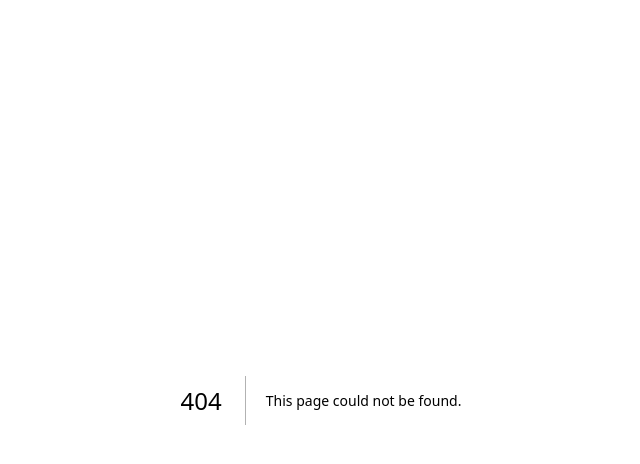
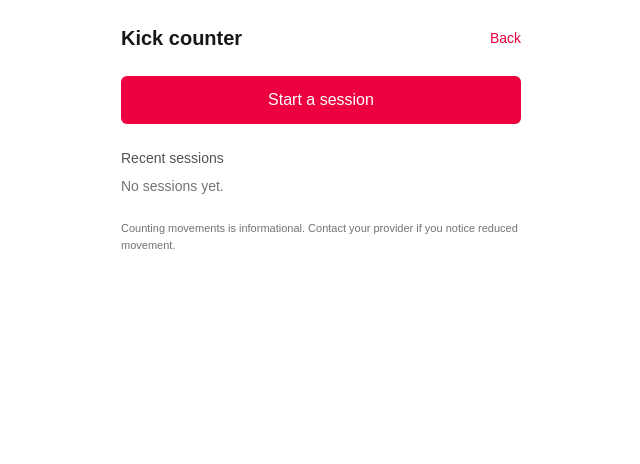
Before and after one commit to deepakpk-dev/lumen, a Next.js app: page /pregnancy/kicks in a window 1280 px wide. Before the commit this address had no page. Shown: the top 464 px of the page, without its empty margins (319-959 px from the left). Built offline with nearby package versions, Linux system fonts and the light colour scheme.

Commit message:
feat(pregnancy): add kick counter tool

```diff
--- /dev/null
+++ b/app/pregnancy/kicks/page.tsx
@@ -0,0 +1,5 @@
+import { KickCounter } from '@/src/components/KickCounter';
+
+export default function KicksPage() {
+  return <KickCounter />;
+}
--- /dev/null
+++ b/src/components/KickCounter.tsx
@@ -0,0 +1,85 @@
+'use client';
+
+import { useState } from 'react';
+import Link from 'next/link';
+import { useHealthData } from '@/src/state/useHealthData';
+import { KICK_TARGET } from '@/src/domain/pregnancy/kicks';
+import { todayISO } from '@/src/domain/dates';
+
+function newId(): string {
+  return globalThis.crypto?.randomUUID?.() ?? `k_${Date.now()}_${Math.random()}`;
+}
+
+export function KickCounter() {
+  const { saveKickSession, kickSessions } = useHealthData();
+  const [startedAt, setStartedAt] = useState<string | null>(null);
+  const [kicks, setKicks] = useState<string[]>([]);
+
+  function start() {
+    setStartedAt(new Date().toISOString());
+    setKicks([]);
+  }
+
+  function recordKick() {
+    setKicks((k) => [...k, new Date().toISOString()]);
+  }
+
+  async function finish() {
+    if (!startedAt) return;
+    await saveKickSession({
+      id: newId(),
+      date: todayISO(),
+      startedAt,
+      kickTimestamps: kicks,
+      endedAt: new Date().toISOString(),
+    });
+    setStartedAt(null);
+    setKicks([]);
+  }
+
+  return (
+    <main className="mx-auto max-w-md space-y-6 p-6">
+      <div className="flex items-center justify-between">
+        <h1 className="text-xl font-semibold">Kick counter</h1>
+        <Link href="/pregnancy" className="text-sm text-rose-600">Back</Link>
+      </div>
+
+      {startedAt ? (
+        <div className="space-y-4 text-center">
+          <p className="text-4xl font-bold">{kicks.length} / {KICK_TARGET}</p>
+          <button
+            type="button"
+            onClick={recordKick}
+            className="w-full rounded-md bg-rose-600 px-4 py-6 text-lg text-white"
+          >
+            Record a kick
+          </button>
+          <button type="button" onClick={finish} className="w-full rounded-md border px-4 py-2">
+            Finish
+          </button>
+        </div>
+      ) : (
+        <button type="button" onClick={start} className="w-full rounded-md bg-rose-600 px-4 py-3 text-white">
+          Start a session
+        </button>
+      )}
+
+      <section className="space-y-2">
+        <h2 className="text-sm font-medium text-neutral-600">Recent sessions</h2>
+        {kickSessions.length === 0 ? (
+          <p className="text-sm text-neutral-500">No sessions yet.</p>
+        ) : (
+          <ul className="space-y-1 text-sm text-neutral-700">
+            {kickSessions.map((s) => (
+              <li key={s.id}>{s.date}: {s.kickTimestamps.length} kicks</li>
+            ))}
+          </ul>
+        )}
+      </section>
+
+      <p className="text-[11px] text-neutral-500">
+        Counting movements is informational. Contact your provider if you notice reduced movement.
+      </p>
+    </main>
+  );
+}
```
Also changed, not shown: 1 other file (tests, documents, lock files or other folders).
